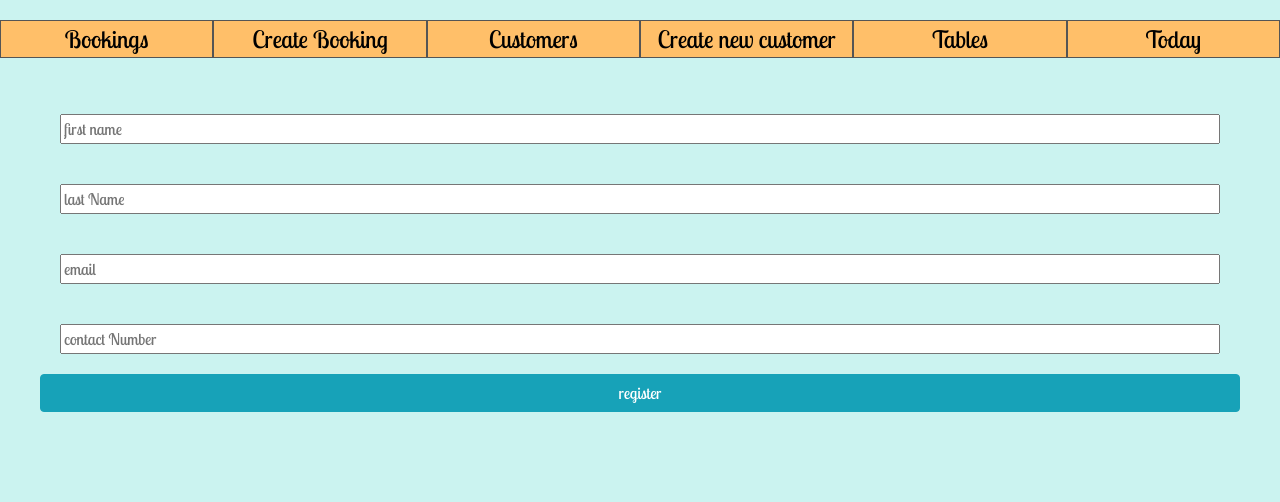
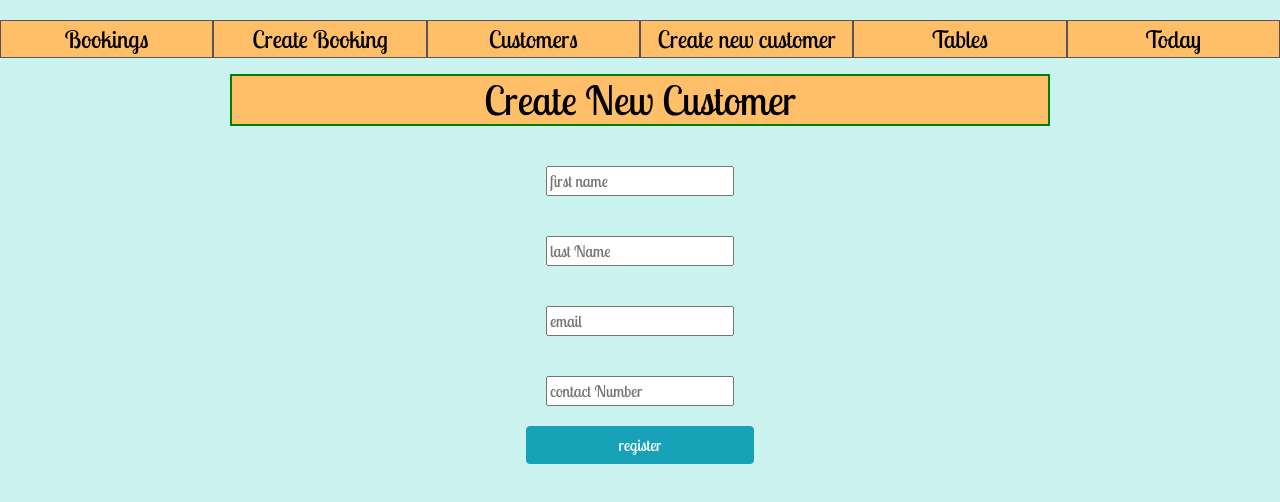
Before and after one commit to jordandavidson1990/restaurant_booking_system, a React (Create React App) app in the folder frontend/restaurant_booking_system/: page /customers/new in a window 1280 px wide. Shown: the top 502 px of the page. Built offline with nearby package versions, Linux system fonts and the light colour scheme.

Commit message:
filter by date

```diff
--- a/frontend/restaurant_booking_system/src/App.css
+++ b/frontend/restaurant_booking_system/src/App.css
@@ -207,3 +207,11 @@ div.booking-options{
 .name{
   font-size: xx-large;
 }
+input.btn{
+  background-color: #17a2b8;
+  color:white;
+}
+form{
+  display: flex;
+  justify-content: center;
+}
--- a/frontend/restaurant_booking_system/src/components/bookings/BookingFilterForm.js
+++ b/frontend/restaurant_booking_system/src/components/bookings/BookingFilterForm.js
@@ -12,7 +12,7 @@ const BookingFilterForm = (props) => {
   return(
     <form onSubmit = {handleSubmit} >
       <input type="date" name="date"/>
-      <input className="btn text-info" type = "submit" value = "Filter By Date"/>
+      <input className="btn" type = "submit" value = "Filter By Date"/>
     </form>
   )
 }
--- a/frontend/restaurant_booking_system/src/components/customers/CustomerFilterNameForm.js
+++ b/frontend/restaurant_booking_system/src/components/customers/CustomerFilterNameForm.js
@@ -21,7 +21,7 @@ const CustomerFilterNameForm = (props) => {
   return(
     <form onSubmit = {handleSubmit} >
       <input type="text" name="lastName" placeholder = "Last Name" onChange = {handleChange}/>
-      <input type = "submit" value = "Filter"/>
+      <input className="btn" type = "submit" value = "Filter"/>
     </form>
   )
 }
--- a/frontend/restaurant_booking_system/src/container/customers/CustomerFormContainer.js
+++ b/frontend/restaurant_booking_system/src/container/customers/CustomerFormContainer.js
@@ -24,7 +24,10 @@ class CustomerFormContainer extends React.Component{
 
   render(){
     return(
+      <div className = "customer-container">
+        <h1> Create New Customer </h1>
       <CustomerForm handleCustomerPost = {this.handleCustomerPost}/>
+      </div>
     )
   }
 
```
